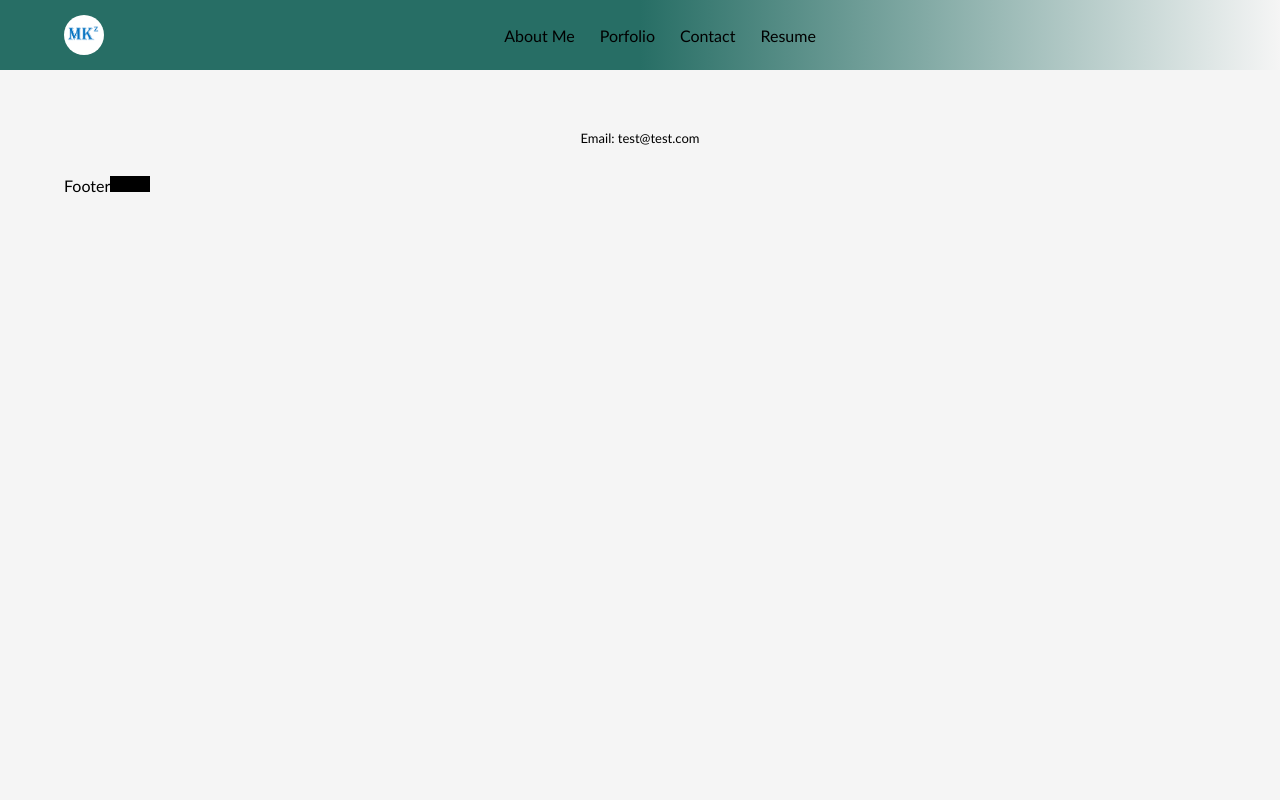
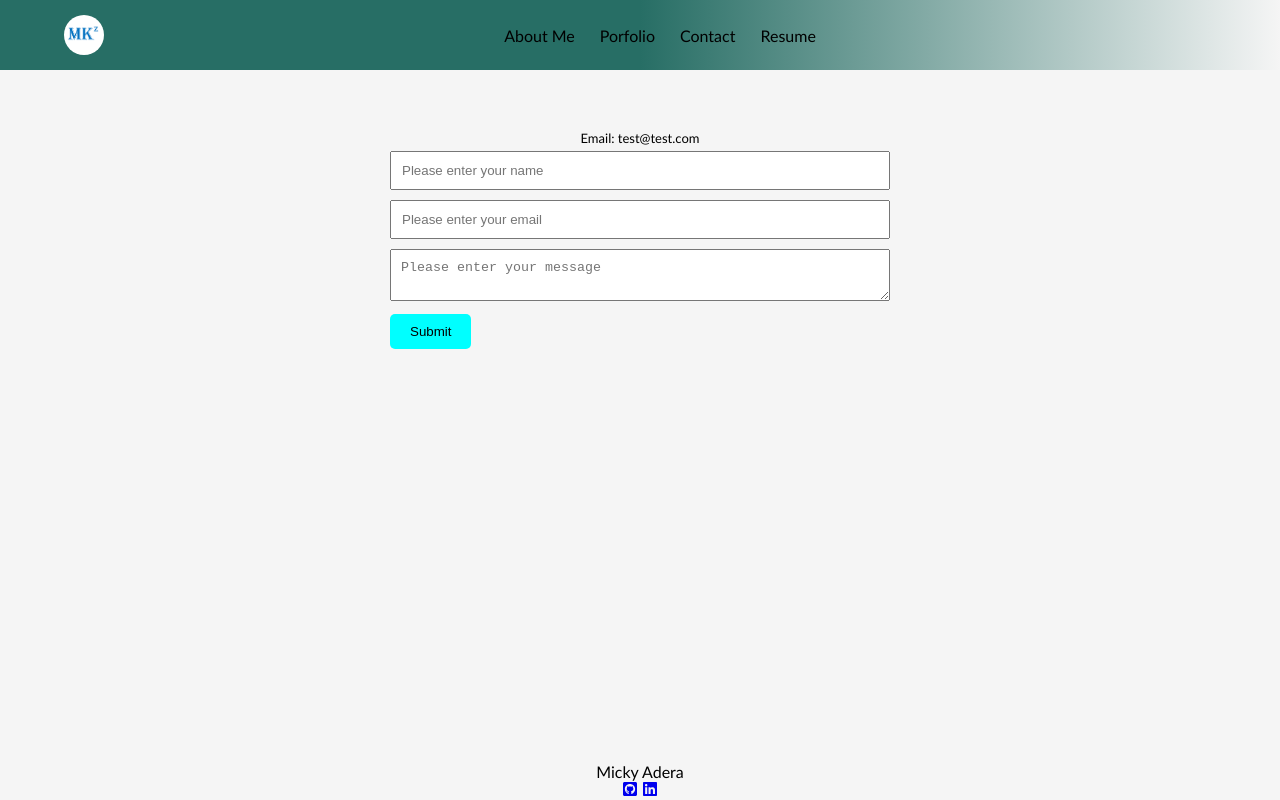
Before and after one commit to Micky-Ad/Portfolio-Page-Template, a React (Create React App) app: page / in a window 1280 px wide. Both pictures are taken after a click on the item "Contact". Built offline with nearby package versions, Linux system fonts and the light colour scheme.

Commit message:
Contact form added

```diff
--- a/src/components/Contact.js
+++ b/src/components/Contact.js
@@ -1,9 +1,90 @@
+import React, { useState } from "react";
+
 function Contact() {
+  let [nameError, setNameError] = useState("");
+  let [emailError, setEmailError] = useState("");
+  let [messageError, setMessageError] = useState("");
+
+  function validateForm(event) {
+    var target = event.target;
+    var input = target.getAttribute("name");
+    var value = target.value;
+    if (input == "name" && value == "") {
+      setNameError("Name is required");
+    } else if (input == "name") {
+      setNameError("");
+    }
+    // validate message
+    if (input == "message" && value == "") {
+      setMessageError("Message is required");
+    } else if (input == "message") {
+      setMessageError("");
+    }
+
+    // validate email
+    if (input == "email" && value == "") {
+      setEmailError("Email is required");
+    } else if (input == "email" && validEmail(value) == true) {
+      setEmailError("");
+    } else if (input == "email" && validEmail(value) == false) {
+      setEmailError("Valid emial is required");
+    } else if (input == "email") {
+      setEmailError("");
+    }
+  }
+  function validEmail(email) {
+    let valid = email
+      .toString()
+      .toLowerCase()
+      .match(
+        /^(([^<>()\[\]\\.,;:\s@"]+(\.[^<>()\[\]\\.,;:\s@"]+)*)|(".+"))@((\[[0-9]{1,3}\.[0-9]{1,3}\.[0-9]{1,3}\.[0-9]{1,3}\])|(([a-zA-Z\-0-9]+\.)+[a-zA-Z]{2,}))$/
+      );
+    if (valid == null) {
+      valid = false;
+    } else {
+      valid = true;
+    }
+    return valid;
+  }
+
   return (
     <div>
       <div className="container">
         <div className="mainBody">
           <p>Email: test@test.com</p>
+          <div className="formContainer">
+            <form className="contactForm">
+              <div className="formGroup">
+                <span className="inputRequired">{nameError}</span>
+                <input
+                  name="name"
+                  onBlur={validateForm}
+                  type="text"
+                  placeholder="Please enter your name"
+                />
+              </div>
+              <div className="formGroup">
+                <span className="inputRequired">{emailError}</span>
+                <input
+                  name="email"
+                  onBlur={validateForm}
+                  type="email"
+                  placeholder="Please enter your email"
+                />
+              </div>
+              <div className="formGroup">
+                <span className="inputRequired">{messageError}</span>
+                <textarea
+                  name="message"
+                  onBlur={validateForm}
+                  placeholder="Please enter your message"
+                ></textarea>
+              </div>
+              <div className="formGroup">
+                <button className="btn">Submit</button>
+              </div>
+            </form>
+          </div>
         </div>
       </div>
     </div>
--- a/src/components/Footer.js
+++ b/src/components/Footer.js
@@ -5,9 +5,13 @@ function Footer() {
     <div className="footerContainer">
       <div className="container">
         {" "}
-        Footer
-        <FaGithubSquare className="icon" />
-        <FaLinkedin className="icon" />
+        <p>Micky Adera</p>
+        <a href="https://github.com/Micky-Ad" target="_blank">
+          <FaGithubSquare className="icon" />
+        </a>
+        <a href="#">
+          <FaLinkedin className="icon" />
+        </a>
       </div>
     </div>
   );
--- a/src/components/Resume.js
+++ b/src/components/Resume.js
@@ -1,22 +1,21 @@
+import resume from "./../assets/Mkz.pdf";
+
 function Resume() {
   return (
     <div>
       <div className="container">
         <div className="mainBody">
-          <h2>Junior Web Developer</h2>
+          <h2>Junior Web Developer </h2>
+
           <p className="about">
             Lorem ipsum dolor sit amet consectetur adipisicing elit. Architecto
             nostrum tempore odit vitae vero omnis sapiente non doloremque,
-            nesciunt illo fuga corrupti consequuntur. Suscipit totam culpa
+            nesciunt illo fuga corrupti consequuntur. Suscipit totam
           </p>
-          <ul>
-            <li>
-              <a></a>css
-            </li>
-            <li>css</li>
-            <li>css</li>
-            <li>css</li>
-          </ul>
+          <a download href={resume} className="btn">
+            {" "}
+            Download Resume{" "}
+          </a>
         </div>
       </div>
     </div>
--- a/src/style.css
+++ b/src/style.css
@@ -3,22 +3,30 @@
   box-sizing: border-box;
   margin: 0;
   padding: 0;
-  /* background-color: black; */
 
 }
 
 
 body {
   background-color: whitesmoke;
-  font-family: 'Trebuchet MS', 'Lucida Sans Unicode', 'Lucida Grande',
-      'Lucida Sans', Arial, sans-serif;
-      /* background-color: black;  */
+    font-family: 'Trebuchet MS', 'Lucida Sans Unicode', 'Lucida Grande',
+        'Lucida Sans', Arial, sans-serif;
+
+
 }
 
 .container {
   width: min(1400px, 90%);
   margin: auto;
 }
+
+.App {
+display: grid;
+grid-template-rows: auto 1fr auto;
+min-height: 100dvh;
+min-height: 100vh;
+}
+
 
 header,footer {
   padding-top: 15px;
@@ -57,7 +65,7 @@ header,footer {
 }
 
 .icon {
-  background-color: black;
+  /* background-color: black; */
   width: 20px;
 }
 
@@ -95,5 +103,42 @@ list-style: none;
 align-items: center;
   size: 20px;
   align-content: center;
+}
 
+.inputRequired{
+  display: block;
+  color: red;
+  margin-bottom: 5px;
 }
+
+.contactForm{
+text-align: left;
+width: 500px;
+}
+
+.formGroup{
+  margin-bottom: 10px;
+}
+
+.contactForm input,
+.contactForm textarea {
+  width: 100%;
+  padding: 10px;
+}
+
+.btn{
+  border: none;
+  background-color: aqua;
+  padding: 10px 20px;
+  cursor: pointer;
+  border-radius: 5px;
+}
+
+.formContainer{
+  display: flex;
+  justify-content: center;
+}
+
+.footerContainer {
+  text-align: center;
+}
```
Also changed, not shown: 1 other file (tests, documents, lock files or other folders).
